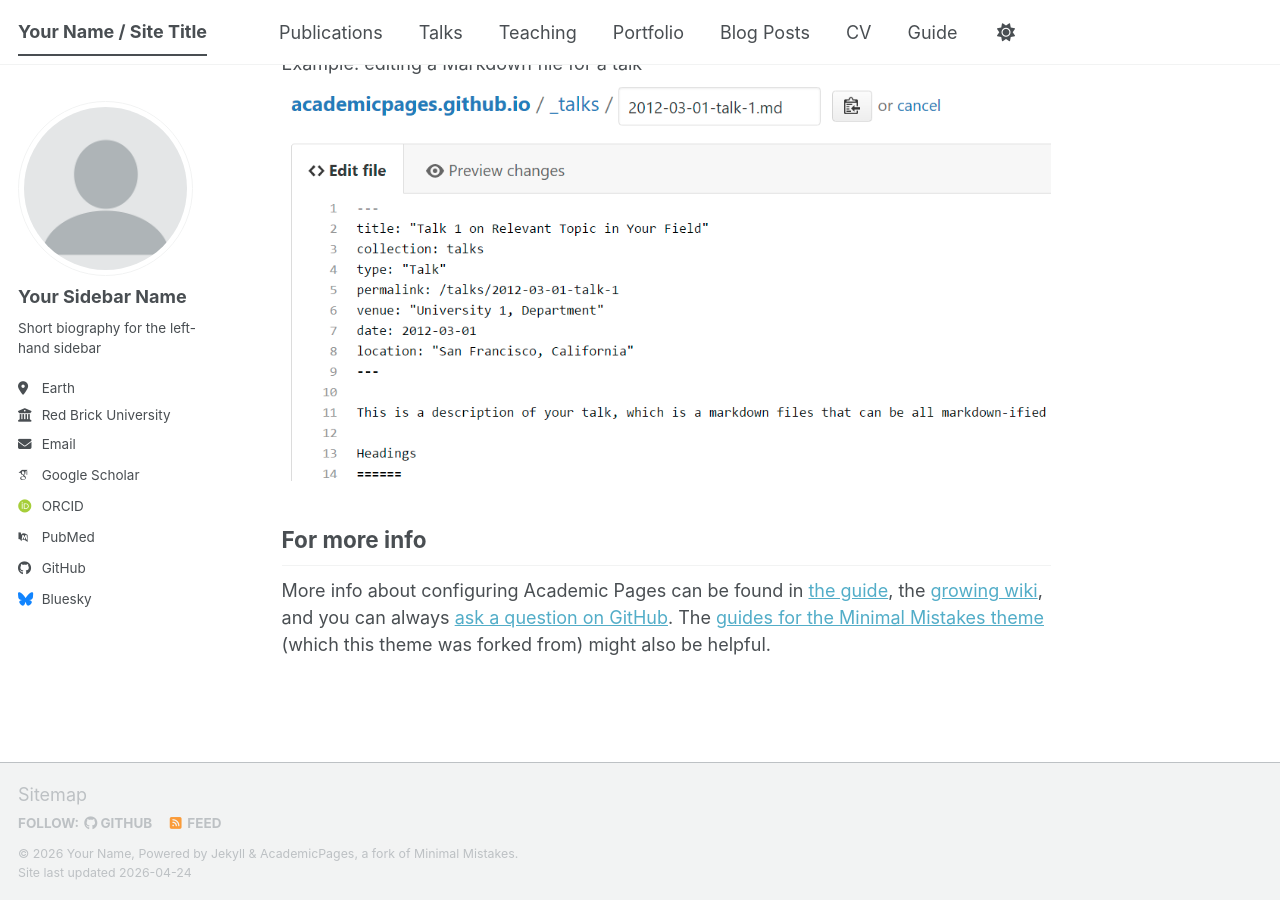
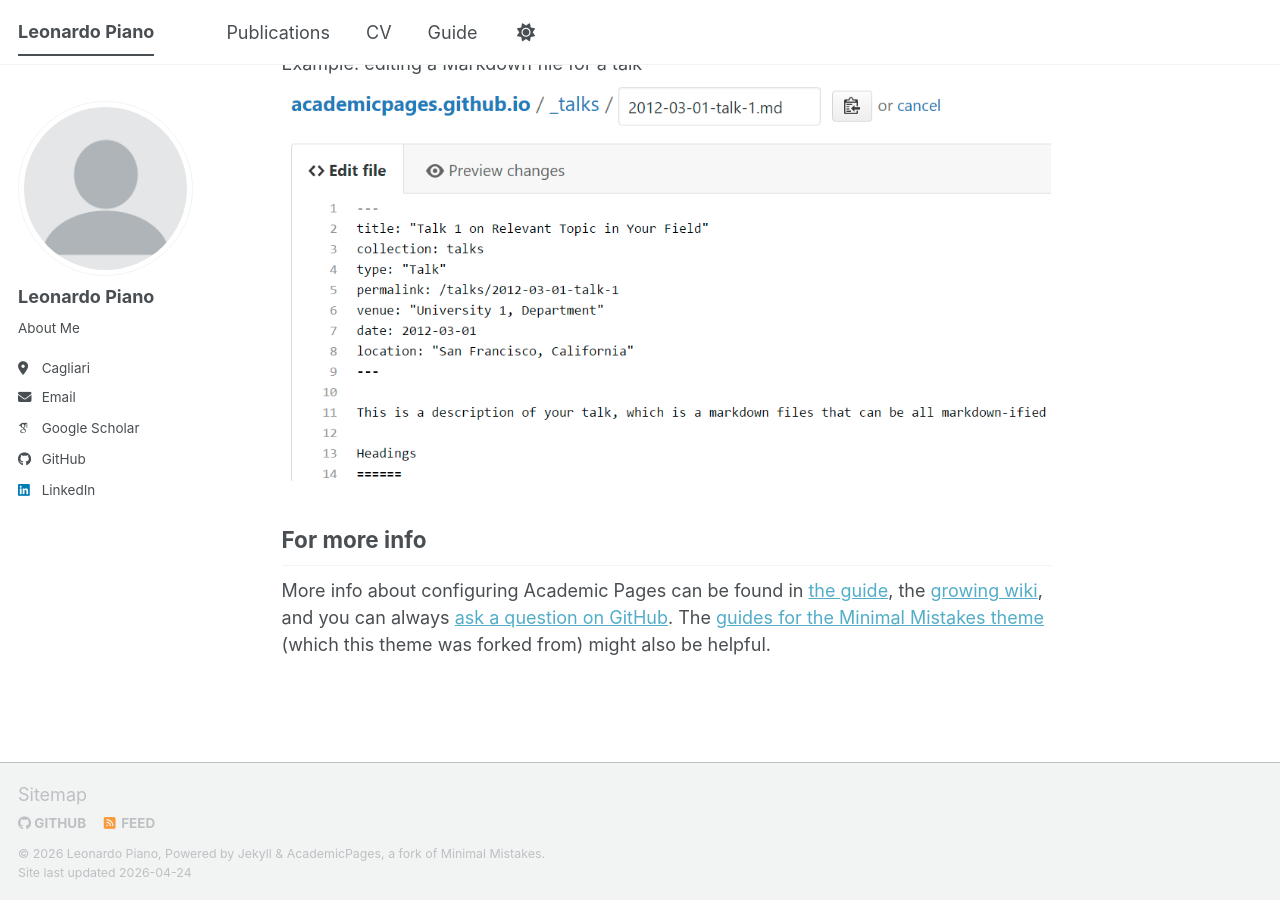
Before and after one commit to leonardoPiano/leonardoPiano.github.io, a Jekyll site: the page built from _pages/about.md, in a window 1280 px wide and 900 px high, scrolled down 2720 px. Built offline with Jekyll 4.4.1, drawn with Linux system fonts in a browser that asks for light colours; some web fonts are replaced; a script bundle is joined from its source files by our own code; library files that are not in the unit come from our copies.

Commit message:
update
update

```diff
--- a/_config.yml
+++ b/_config.yml
@@ -7,16 +7,16 @@
 # server process.
 
 # Basic Site Settings
-locale                   : "en-US"
+locale                   : "it-Italy"
 site_theme               : "default" # The available themes options are "default", "air", "sunrise", "mint", "dirt" and "contrast"
-title                    : "Your Name / Site Title"
+title                    : "Leonardo Piano"
 title_separator          : "-"
-name                     : &name "Your Name"
-description              : &description "Your Name's academic portfolio"   # Update this with a general description of your site, this is the default if not overridden by a page
-url                      : https://academicpages.github.io # The base hostname & protocol for your site e.g. "https://[your GitHub username].github.io",
+name                     : &name "Leonardo Piano"
+description              : &description "Applied AI Scientist"   # Update this with a general description of your site, this is the default if not overridden by a page
+url                      : https://leonardoPiano.github.io # The base hostname & protocol for your site e.g. "https://[your GitHub username].github.io",
                                                            # or if you already have some other page hosted on Github then use "https://[your GitHub username].github.io/[Your Repo Name]"
 baseurl                  : "" # the subpath of your site, e.g. "/blog"
-repository               : "academicpages/academicpages.github.io"
+repository               : "leonardoPiano.github.io"
 
 # Site Author - The following control what appear as part of the author content on the side bar.
 #               If a field is blank the icon and link will not appear, otherwise it will be shown.
@@ -24,24 +24,24 @@ repository               : "academicpages/academicpages.github.io"
 author:
   # Biographic information
   avatar           : "profile.png"
-  name             : "Your Sidebar Name"
+  name             : "Leonardo Piano"
   pronouns         : # example: "she/her"
-  bio              : "Short biography for the left-hand sidebar"
-  location         : "Earth"
-  employer         : "Red Brick University"
+  bio              : "About Me"
+  location         : "Cagliari"
+  employer         :
   uri              : # URL
-  email            : "none@example.org"
+  email            : "leopiano.98@gmail.com"
 
   # Academic websites
   academia         : # URL
   arxiv            : # URL - Update with the correct link to your profile
-  googlescholar    : "https://scholar.google.com/citations?user=PS_CX0AAAAAJ"
+  googlescholar    : "https://scholar.google.com/citations?user=RwK1oUsAAAAJ&hl=it"
   inspire-hep      : # URL
   impactstory      : # URL
-  orcid            : "https://orcid.org/yourorcidurl"
+  orcid            :
   semantic         : # URL
   ssrn             : # URL
-  pubmed           : "https://www.ncbi.nlm.nih.gov/pubmed/?term=john+snow"
+  pubmed           : # URL
   researchgate     : # URL
   scopus           : # URL
   zotero           : # URL
@@ -51,13 +51,13 @@ author:
   bitbucket        : # Username - Update with your username on the site
   codepen          : # Username
   dribbble         : # Username
-  github           : "academicpages"
+  github           : "leonardoPiano"
   kaggle           : # Username
   stackoverflow    : # User number or user number and name (i.e., use "1" or "1/jeff-atwood")
 
   # Social media
   artstation       : # Username
-  bluesky          : "bsky.app" # Replace this with you Bluesky username
+  bluesky          :
   facebook         : # Username
   flickr           : # Username
   foursquare       : # Username
@@ -66,7 +66,7 @@ author:
   keybase          : # Username
   instagram        : # Username
   lastfm           : # Username
-  linkedin         : # Username
+  linkedin         : leonardo-piano-17663a1aa
   mastodon         : # URL
   medium           : # URL
   pinterest        : # Username
```
Also changed, not shown: _data/navigation.yml (+0 -12 lines).
